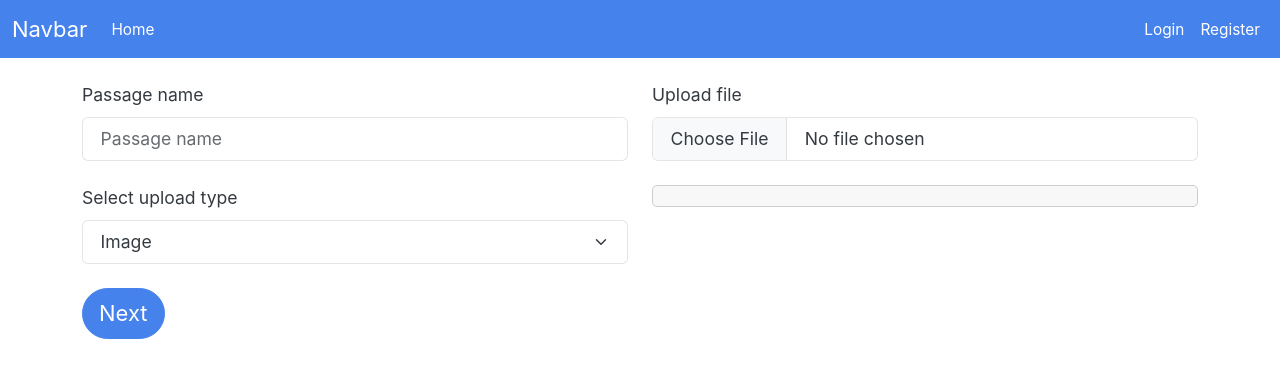
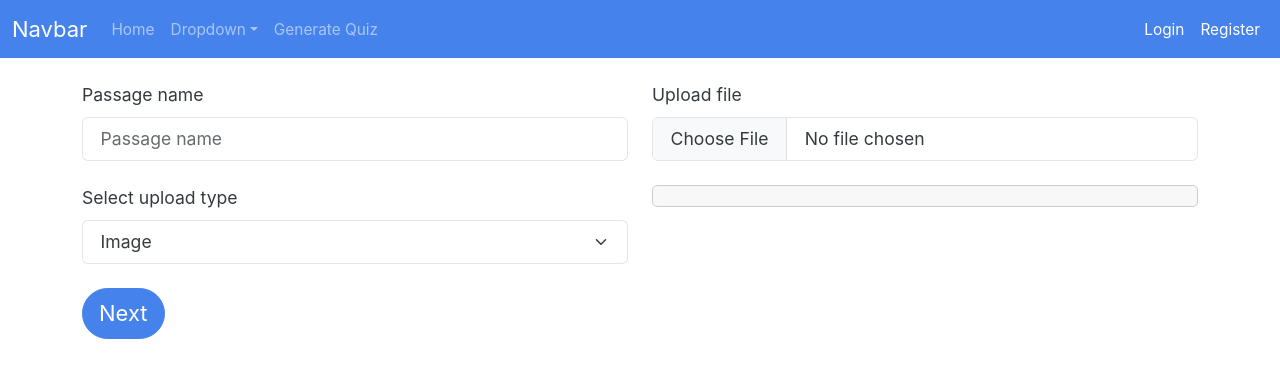
Before and after one commit to MoHoss007/knowledge-box, a Flask app: page /add_passage/upload in a window 1280 px wide. Shown: the top 378 px of the page. Run offline with Flask 3, Linux system fonts and the light colour scheme; some libraries are stand-ins or nearby versions.

Commit message:
Upload navbar

```diff
--- a/knowledge_box/templates/base.html
+++ b/knowledge_box/templates/base.html
@@ -29,10 +29,20 @@
       <button class="navbar-toggler" type="button" data-bs-toggle="collapse" data-bs-target="#navbarColor01" aria-controls="navbarColor01" aria-expanded="false" aria-label="Toggle navigation">
         <span class="navbar-toggler-icon"></span>
       </button>
-      <div class="collapse navbar-collapse" id="navbarColor01">
+      <div class="collapse navbar-collapse">
         <ul class="navbar-nav me-auto">
           <li class="nav-item">
-            <a class="nav-link active" href="{{ url_for('home.home_page') }}">Home</a>
+            <a class="nav-link" href="{{ url_for('home.home_page') }}">Home</a>
+          </li>
+          <li class="nav-item dropdown">
+            <a class="nav-link dropdown-toggle" data-bs-toggle="dropdown" href="#" role="button" aria-haspopup="true" aria-expanded="false">Dropdown</a>
+            <div class="dropdown-menu">
+              <a class="dropdown-item" href="{{ url_for('add_passage.text_page') }}">Add Raw Text</a>
+              <a class="dropdown-item" href="{{ url_for('add_passage.upload_page') }}">Upload Media</a>
+            </div>
+          </li>
+          <li class="nav-item">
+            <a class="nav-link" href="{{ url_for('generate_questions.choose_passages_page') }}">Generate Quiz</a>
           </li>
         </ul>
       </div>
```
